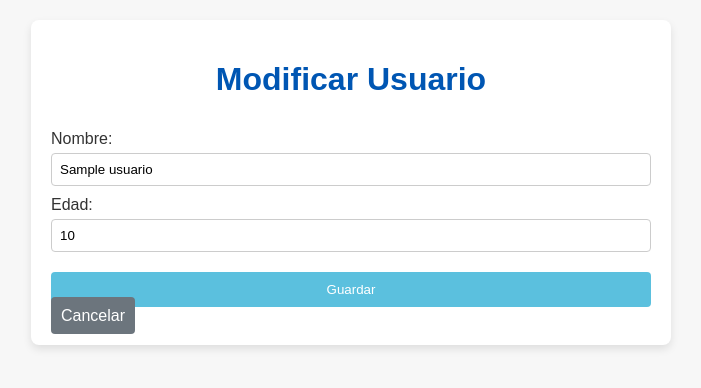
After one commit to Valeriarte/Calculator-Hipoteca, a Flask app: page /modificar-usuario/1 in a window 1280 px wide. The commit adds this page. Shown: the top 388 px of the page, without its empty margins (289-990 px from the left). Run offline with Flask 3, Linux system fonts and the light colour scheme; a database or web service that is not in the repository returns one stand-in record (values such as "Sample title"); some libraries are stand-ins or nearby versions.

Commit message:
actualizar

```diff
--- a/src/controller/app_controller.py
+++ b/src/controller/app_controller.py
@@ -77,6 +77,25 @@ class ControladorUsuarios:
                 usuario.id = fila['id']
                 usuarios.append(usuario)
         return usuarios
+
+    def obtener_usuario_por_id(self, usuario_id: int) -> Usuario:
+        """
+        Obtiene un usuario de la base de datos por su ID.
+
+        Args:
+            usuario_id (int): El ID del usuario a obtener.
+
+        Returns:
+            Usuario: El objeto Usuario correspondiente al ID, o None si no existe.
+        """
+        with self.conexion.cursor(cursor_factory=RealDictCursor) as cursor:
+            cursor.execute("""SELECT id, name, age FROM usuarios WHERE id = %s""", (usuario_id,))
+            fila = cursor.fetchone()
+            if fila:
+                usuario = Usuario(fila['name'], fila['age'])
+                usuario.id = fila['id']
+                return usuario
+            return None
 
     def eliminar_usuario(self, usuario_id: int) -> None:
         """
--- a/src/view/web/vista_usuarios.py
+++ b/src/view/web/vista_usuarios.py
@@ -36,7 +36,6 @@ def crear_usuario_view(): #create
     except Exception as e:
         return render_template("excepcion.html", mensaje_error=f"Error: {str(e)}")
 
-
 @blueprint.route("/lista-usuarios")
 def lista_usuarios(): #select
     try:
@@ -53,3 +52,26 @@ def eliminar_usuario(usuario_id):
         return redirect(url_for('vista_usuarios.lista_usuarios'))
     except Exception as e:
         return render_template("excepcion.html", mensaje_error=str(e))
+
+
+@blueprint.route("/modificar-usuario/<int:usuario_id>", methods=['POST'])
+def modificar_usuario_view(usuario_id):
+    nombre = request.form.get("nombre")
+    edad = request.form.get("edad")
+    if edad:
+        edad = int(edad)  # Asegurarse de que la edad es un número
+    try:
+        controlador_usuarios.modificar_usuario(usuario_id, nombre, edad)
+        return redirect(url_for('vista_usuarios.lista_usuarios'))
+    except Exception as e:
+        return render_template("excepcion.html", mensaje_error=str(e))
+
+@blueprint.route("/modificar-usuario/<int:usuario_id>", methods=['GET'])
+def vista_modificar_usuario(usuario_id):
+    try:
+        usuario = controlador_usuarios.obtener_usuario_por_id(usuario_id)
+        if usuario is None:
+            raise Exception("El usuario no existe")
+        return render_template("modificar-usuario.html", usuario=usuario)
+    except Exception as e:
+        return render_template("excepcion.html", mensaje_error=str(e))
--- /dev/null
+++ b/templates/modificar-usuario.html
@@ -0,0 +1,80 @@
+<!DOCTYPE html>
+<html lang="es">
+<head>
+    <meta charset="UTF-8">
+    <title>Modificar Usuario</title>
+    <style>
+        body {
+            font-family: Arial, sans-serif;
+            background-color: #f7f7f7;
+            color: #333;
+            margin: 0;
+            padding: 20px;
+        }
+        .container {
+            max-width: 600px;
+            margin: auto;
+            background: white;
+            padding: 20px;
+            border-radius: 8px;
+            box-shadow: 0 4px 8px rgba(0, 0, 0, 0.1);
+        }
+        h1 {
+            text-align: center;
+            color: #0056b3;
+        }
+        form {
+            display: flex;
+            flex-direction: column;
+        }
+        label {
+            margin-top: 10px;
+        }
+        input[type="text"], input[type="number"] {
+            padding: 8px;
+            margin-top: 5px;
+            border-radius: 4px;
+            border: 1px solid #ccc;
+        }
+        input[type="submit"] {
+            margin-top: 20px;
+            padding: 10px;
+            background-color: #5bc0de;
+            color: white;
+            border: none;
+            border-radius: 4px;
+            cursor: pointer;
+        }
+        input[type="submit"]:hover {
+            background-color: #31b0d5;
+        }
+        .cancel-button {
+            margin-top: 10px;
+            padding: 10px;
+            background-color: #6c757d;
+            color: white;
+            border: none;
+            border-radius: 4px;
+            cursor: pointer;
+            text-align: center;
+            text-decoration: none;
+        }
+        .cancel-button:hover {
+            background-color: #5a6268;
+        }
+    </style>
+</head>
+<body>
+    <div class="container">
+        <h1>Modificar Usuario</h1>
+        <form action="/modificar-usuario/{{ usuario.id }}" method="post">
+            <label for="nombre">Nombre:</label>
+            <input type="text" id="nombre" name="nombre" value="{{ usuario.name }}" required>
+            <label for="edad">Edad:</label>
+            <input type="number" id="edad" name="edad" value="{{ usuario.age }}" required>
+            <input type="submit" value="Guardar">
+        </form>
+        <a href="/lista-usuarios" class="cancel-button">Cancelar</a>
+    </div>
+</body>
+</html>
```
Also changed, not shown: templates/lista-usuarios.html (+14 -5 lines), tests/controller_tests.py (+12 -12 lines), README.md.
